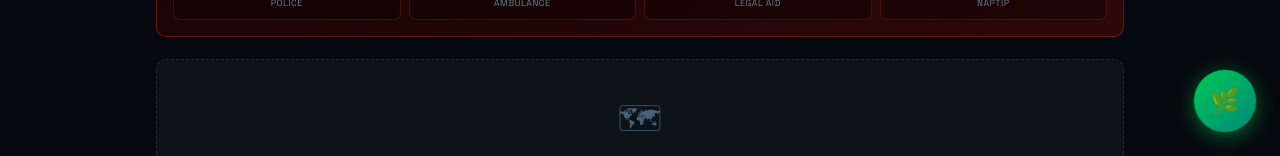
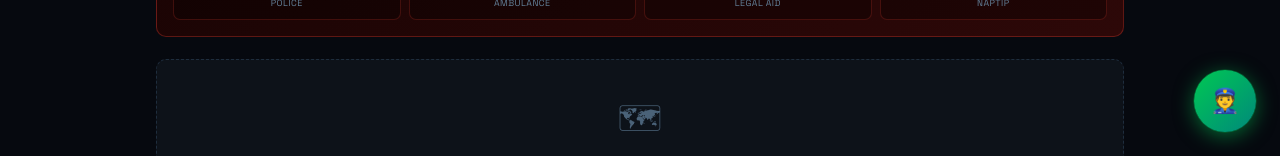
Before and after one commit to ImmanuelMichaels/Abia-Emergency-Center, a React (Vite) app: page / in a window 1280 px wide. Shown: the part 644-800 px from the top of the page. Built offline with nearby package versions, Linux system fonts and the light colour scheme.

Commit message:
Update: police officer icon for Nnwanne

```diff
--- a/src/components/Nnwanne.jsx
+++ b/src/components/Nnwanne.jsx
@@ -401,13 +401,14 @@ export default function Nnwanne() {
   const [messages, setMessages] = useState([
     {
       role: "bot", id: Date.now(),
-      content: "Nna/Nne! I'm Nnwanne 🌿 — your Abia emergency guide and navigator.\n\nI can help you:\n• 🚨 Report emergencies & dial saved contacts\n• 🗺 Navigate Aba & Umuahia streets\n• 🚌 Find the right bus stop or keke route\n• ⚠️ Check danger zones\n• 🏨 Find hotels, petrol stations & food\n\nHow can I help you right now?"
+      content: "Nna/Nne! I'm Nnwanne 👮 — your Abia emergency guide and navigator.\n\nI can help you:\n• 🚨 Report emergencies & dial saved contacts\n• 🗺 Navigate Aba & Umuahia streets\n• 🚌 Find the right bus stop or keke route\n• ⚠️ Check danger zones\n• 🏨 Find hotels, petrol stations & food\n\nHow can I help you right now?"
     }
   ]);
   const [input, setInput] = useState("");
   const [loading, setLoading] = useState(false);
   const [listening, setListening] = useState(false);
   const [speaking, setSpeaking] = useState(false);
+  const [audioUnlocked, setAudioUnlocked] = useState(false);
   const [favs, setFavs] = useState(() => {
     try { return JSON.parse(localStorage.getItem("nnwanne_favs") || "[]"); } catch { return []; }
   });
@@ -453,16 +454,15 @@ export default function Nnwanne() {
   const speak = useCallback((text) => {
     if (!window.speechSynthesis) return;
     window.speechSynthesis.cancel();
-  const cleanText = text.replace(/[🌿🚨🗺🚌⚠️🏨📞💬👤🔴🟡🟢•\*]/g, "").replace(/\n+/g, ". ");
+    const cleanText = text.replace(/[👮🚨🗺🚌⚠️🏨📞💬👤🔴🟡🟢•\*]/g, "").replace(/\n+/g, ". ");
+
+    const doSpeak = () => {
       const utter = new SpeechSynthesisUtterance(cleanText);
       utter.lang = "en-NG";
-  utter.rate = 0.88;      // slower = more natural, less robotic
-  utter.pitch = 0.85;     // lower pitch = male voice feel
+      utter.rate = 0.88;
+      utter.pitch = 0.85;
       utter.volume = 1;
-
       const voices = window.speechSynthesis.getVoices();
-
-  // Try Nigerian English first, then African English, then deep male voice
       const preferred =
         voices.find(v => v.lang === "en-NG") ||
         voices.find(v => v.lang.startsWith("en") && v.name.toLowerCase().includes("nigerian")) ||
@@ -470,12 +470,20 @@ export default function Nnwanne() {
         voices.find(v => v.lang.startsWith("en") && v.name.toLowerCase().includes("david")) ||
         voices.find(v => v.lang.startsWith("en") && v.name.toLowerCase().includes("james")) ||
         voices.find(v => v.lang.startsWith("en") && !v.name.toLowerCase().includes("female"));
-
       if (preferred) utter.voice = preferred;
       utter.onstart = () => setSpeaking(true);
       utter.onend = () => setSpeaking(false);
       utteranceRef.current = utter;
       window.speechSynthesis.speak(utter);
+    };
+
+    // On mobile, voices may not be loaded yet — wait for them
+    const voices = window.speechSynthesis.getVoices();
+    if (voices.length === 0) {
+      window.speechSynthesis.onvoiceschanged = () => doSpeak();
+    } else {
+      doSpeak();
+    }
   }, []);
 
   // ── STOP SPEAKING ──
@@ -583,7 +591,7 @@ export default function Nnwanne() {
         method: "POST",
         headers: { "Content-Type": "application/json" },
         body: JSON.stringify({
-          model: "llama-3.3-70b-versatile",
+          model: "llama3-70b-8192",
           max_tokens: 1000,
           system: systemPrompt,
           messages: conversationRef.current,
@@ -661,8 +669,18 @@ export default function Nnwanne() {
       <style>{BOT_STYLES}</style>
 
       {/* FLOATING ACTION BUTTON */}
-      <button className={`nn-fab ${listening ? "listening" : ""}`} onClick={() => { setOpen(o => !o); stopSpeaking(); }} title="Nnwanne AI Assistant">
-        {listening ? "🎙️" : open ? "✕" : "🌿"}
+      <button className={`nn-fab ${listening ? "listening" : ""}`} onClick={() => {
+        // Unlock audio engine on first tap — fixes iOS/Android autoplay block
+        if (!audioUnlocked) {
+          const silent = new SpeechSynthesisUtterance(" ");
+          silent.volume = 0;
+          window.speechSynthesis?.speak(silent);
+          setAudioUnlocked(true);
+        }
+        setOpen(o => !o);
+        stopSpeaking();
+      }} title="Nnwanne AI Assistant">
+        {listening ? "🎙️" : open ? "✕" : "👮"}
       </button>
 
       {/* CHAT OVERLAY */}
@@ -671,7 +689,7 @@ export default function Nnwanne() {
           {/* HEADER */}
           <div className="nn-header">
             <div className="nn-avatar">
-              🌿
+              👮
               <div className={`nn-avatar-ring ${speaking ? "speaking" : ""}`} />
             </div>
             <div className="nn-hdr-text">
```
Lines whose indentation alone changed are shown as unchanged.
